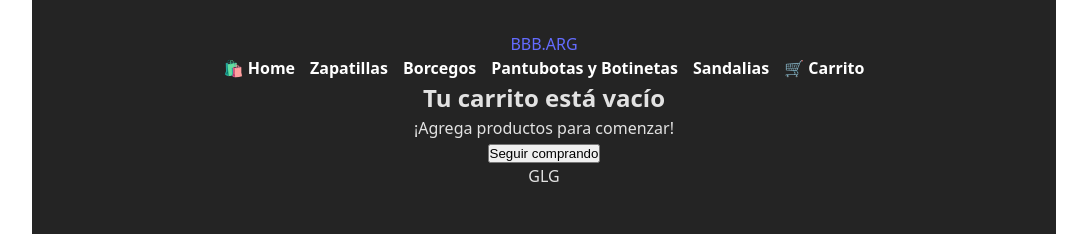
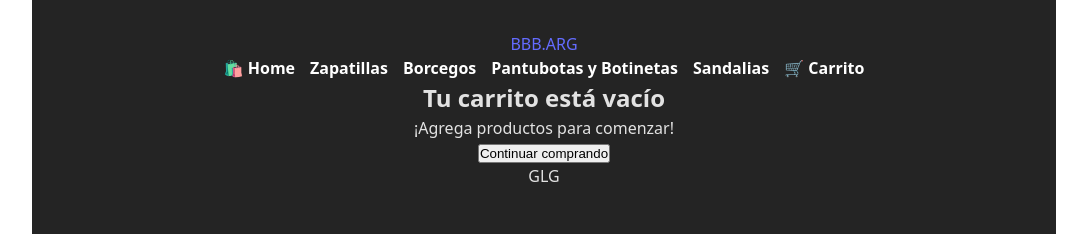
Before and after one commit to GabrielaGalmes/React-JS, a React (Vite) app: page /cart in a window 1280 px wide. Shown: the top 234 px of the page, without its empty margins (96-1183 px from the left). Built offline with nearby package versions, Linux system fonts and the light colour scheme.

Commit message:
ultimos ajustes antes de la entrega

```diff
--- a/src/components/ItemDetail/ItemDetail.jsx
+++ b/src/components/ItemDetail/ItemDetail.jsx
@@ -31,17 +31,17 @@ export const ItemDetail = ({ detail }) => {
     <div className="item-detail">
       <Item {...detail}>
 
-         {/* Contador para agregar varias unidades */}
+        {/* Contador para agregar varias unidades */}
         <Count btnText="Agregar al carrito" onConfirm={handleAdd} />
 
-        <div className="detail-buttons">
+        <div className="detail-btn">
           {/* Botón para compra rápida */}
-          <button className="btn-buy" onClick={handleBuy}>
-            Finalizar Compra
+          <button className="buy-btn" onClick={handleBuy}>
+            Finalizar compra
           </button>
 
-          <button className="btn-continue" onClick={handleContinue}>
-            Seguir comprando
+          <button className="continue-btn" onClick={handleContinue}>
+            Continuar comprando
           </button>
 
         </div>
--- a/src/components/cart/Cart.jsx
+++ b/src/components/cart/Cart.jsx
@@ -13,8 +13,8 @@ export const Cart = () => {
         <h2>Tu carrito está vacío</h2>
         <p>¡Agrega productos para comenzar!</p>
 
-        <button onClick={() => navigate('/')} className="btn-continue">
-          Seguir comprando
+        <button onClick={() => navigate('/')} className="continue-btn">
+          Continuar comprando
         </button>
 
       </div>
@@ -51,8 +51,14 @@ export const Cart = () => {
           Vaciar Carrito
         </button>
 
-        <button onClick={() => navigate('/')} className="btn-continue">
-          Seguir comprando
+        {/* Botón pagar → por ahora navega al home */}
+        <button
+          onClick={() => navigate('/')} className="pay-btn">
+          Pagar
+        </button>
+
+        <button onClick={() => navigate('/')} className="continue-btn">
+          Continuar comprando
         </button>
 
       </div>
```
Also changed, not shown: src/components/cart/Cart.css (line endings or trailing spaces), src/index.css (line endings or trailing spaces).
